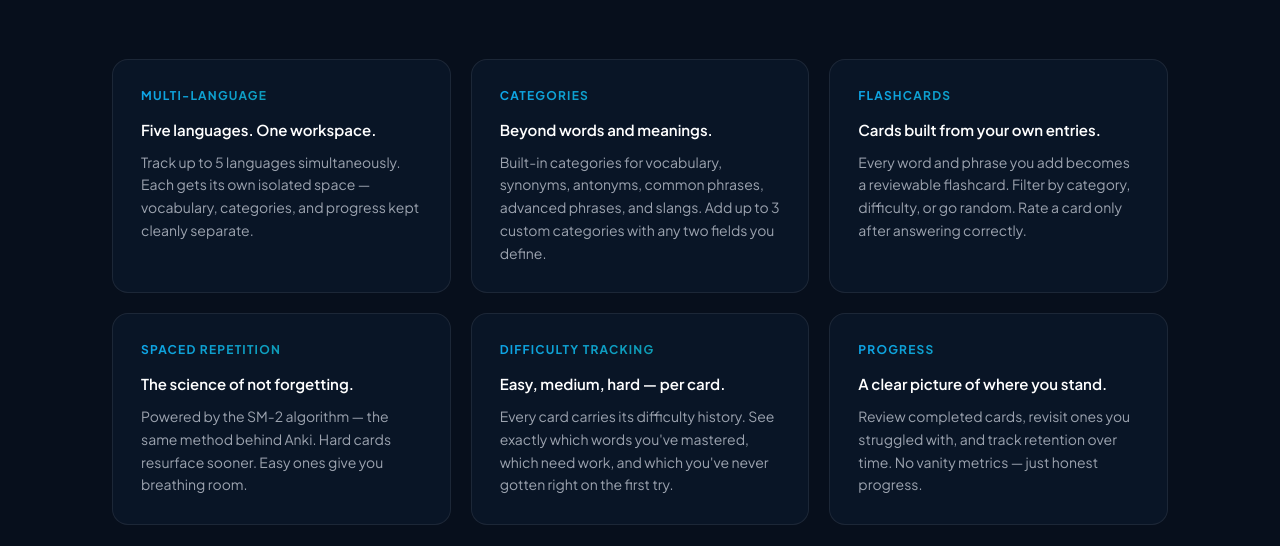
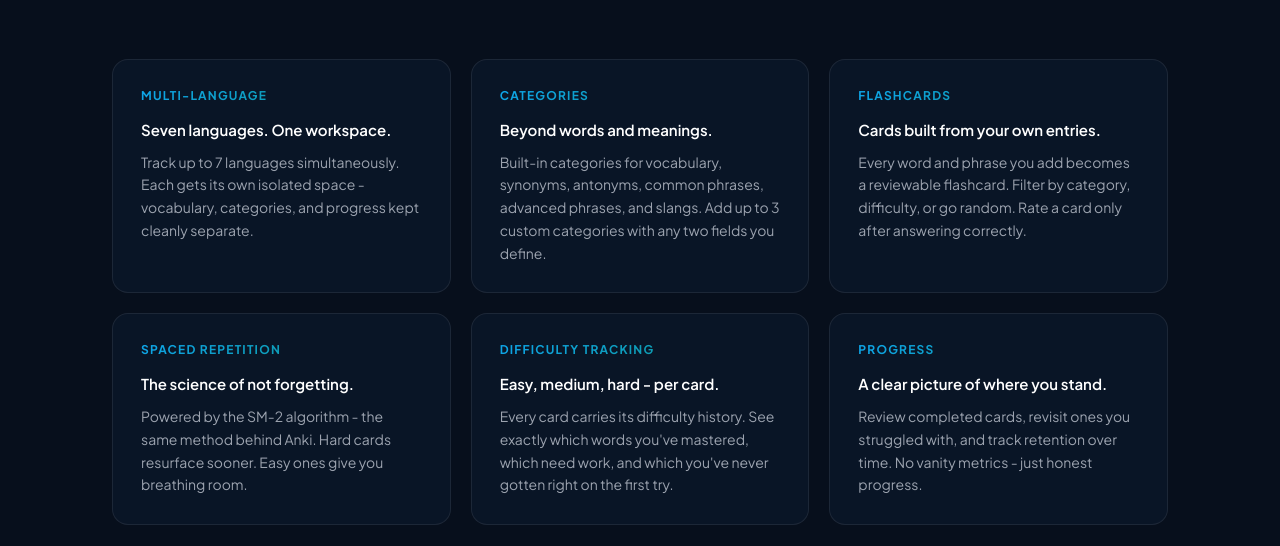
Before and after one commit to Divya4879/EchoCadence, a React (Vite) app in the folder frontend/: page / in a window 1280 px wide. Shown: the part 1503-2049 px from the top of the page. Built offline with nearby package versions, Linux system fonts and the light colour scheme; no server answers.

Commit message:
feat: increase language limit to 7; remove all em dashes from UI

```diff
--- a/frontend/src/components/FlashcardSession.jsx
+++ b/frontend/src/components/FlashcardSession.jsx
@@ -143,7 +143,7 @@ export default function FlashcardSession({ mode, languageId: propLangId }) {
           </div>
           {selectedLang && availableCount === 0 && (
             <p className="text-sm text-center text-gray-500 dark:text-gray-400 py-1">
-              {isLearn ? 'No new cards — add more vocabulary first.' : 'Nothing due for revision yet — check back later.'}
+              {isLearn ? 'No new cards - add more vocabulary first.' : 'Nothing due for revision yet - check back later.'}
             </p>
           )}
           <button onClick={startSession} disabled={!selectedLang || availableCount === 0}
--- a/frontend/src/pages/Dashboard.jsx
+++ b/frontend/src/pages/Dashboard.jsx
@@ -65,7 +65,7 @@ export default function Dashboard() {
                 Revise cards →
               </button>
             )}
-            {languages.length < 5 && (
+            {languages.length < 7 && (
               <button onClick={() => setAdding(true)} className="px-4 py-2 rounded-lg bg-brand-gradient text-white text-sm font-semibold hover:opacity-90 transition-opacity glow">
                 + Add language
               </button>
@@ -114,7 +114,7 @@ export default function Dashboard() {
                 >✕</button>
               </div>
             ))}
-            {languages.length < 5 && (
+            {languages.length < 7 && (
               <button onClick={() => setAdding(true)} className="p-6 rounded-2xl border border-dashed border-gray-200 dark:border-white/10 hover:border-sky-300 dark:hover:border-sky-700/40 transition-colors flex flex-col items-center justify-center gap-2 text-gray-400 dark:text-gray-500 hover:text-sky-500 dark:hover:text-sky-400 min-h-[140px]">
                 <span className="text-2xl">+</span>
                 <span className="text-sm font-medium">Add language</span>
@@ -123,7 +123,7 @@ export default function Dashboard() {
           </div>
         )}
 
-        <p className="text-xs text-gray-400 dark:text-gray-600 mt-8 text-center">{languages.length}/5 languages used</p>
+        <p className="text-xs text-gray-400 dark:text-gray-600 mt-8 text-center">{languages.length}/7 languages used</p>
       </div>
     </div>
   )
--- a/frontend/src/pages/Landing.jsx
+++ b/frontend/src/pages/Landing.jsx
@@ -21,17 +21,17 @@ const Moon = () => (
 )
 
 const features = [
-  { tag: 'Multi-language', title: 'Five languages. One workspace.', body: 'Track up to 5 languages simultaneously. Each gets its own isolated space — vocabulary, categories, and progress kept cleanly separate.' },
+  { tag: 'Multi-language', title: 'Seven languages. One workspace.', body: 'Track up to 7 languages simultaneously. Each gets its own isolated space - vocabulary, categories, and progress kept cleanly separate.' },
   { tag: 'Categories', title: 'Beyond words and meanings.', body: 'Built-in categories for vocabulary, synonyms, antonyms, common phrases, advanced phrases, and slangs. Add up to 3 custom categories with any two fields you define.' },
   { tag: 'Flashcards', title: 'Cards built from your own entries.', body: 'Every word and phrase you add becomes a reviewable flashcard. Filter by category, difficulty, or go random. Rate a card only after answering correctly.' },
-  { tag: 'Spaced Repetition', title: 'The science of not forgetting.', body: 'Powered by the SM-2 algorithm — the same method behind Anki. Hard cards resurface sooner. Easy ones give you breathing room.' },
-  { tag: 'Difficulty Tracking', title: 'Easy, medium, hard — per card.', body: "Every card carries its difficulty history. See exactly which words you've mastered, which need work, and which you've never gotten right on the first try." },
-  { tag: 'Progress', title: 'A clear picture of where you stand.', body: "Review completed cards, revisit ones you struggled with, and track retention over time. No vanity metrics — just honest progress." },
+  { tag: 'Spaced Repetition', title: 'The science of not forgetting.', body: 'Powered by the SM-2 algorithm - the same method behind Anki. Hard cards resurface sooner. Easy ones give you breathing room.' },
+  { tag: 'Difficulty Tracking', title: 'Easy, medium, hard - per card.', body: "Every card carries its difficulty history. See exactly which words you've mastered, which need work, and which you've never gotten right on the first try." },
+  { tag: 'Progress', title: 'A clear picture of where you stand.', body: "Review completed cards, revisit ones you struggled with, and track retention over time. No vanity metrics - just honest progress." },
 ]
 
 const steps = [
-  { n: '01', title: 'Add your languages', desc: "Choose up to 5 languages you're actively learning. Each gets its own dedicated space." },
-  { n: '02', title: 'Build your vocabulary', desc: 'Enter words, meanings, synonyms, antonyms, idioms, phrases — or define your own categories with custom fields.' },
+  { n: '01', title: 'Add your languages', desc: "Choose up to 7 languages you're actively learning. Each gets its own dedicated space." },
+  { n: '02', title: 'Build your vocabulary', desc: 'Enter words, meanings, synonyms, antonyms, idioms, phrases - or define your own categories with custom fields.' },
   { n: '03', title: 'Review with flashcards', desc: 'Cards are generated from your entries. Answer, then rate each one. Your rating shapes when it comes back.' },
   { n: '04', title: 'Let the algorithm work', desc: 'Spaced repetition schedules every card at the optimal interval. Show up consistently and retention compounds.' },
 ]
--- a/frontend/src/pages/Progress.jsx
+++ b/frontend/src/pages/Progress.jsx
@@ -118,7 +118,7 @@ export default function Progress() {
         {firstAttemptCount > 0 && (
           <div className="mb-6 p-4 rounded-2xl bg-teal-50 dark:bg-teal-900/20 border border-teal-200 dark:border-teal-700/40">
             <p className="text-sm font-semibold text-teal-800 dark:text-teal-200">
-              ✦ You nailed {firstAttemptCount} card{firstAttemptCount !== 1 ? 's' : ''} on the first try — those are locked in.
+              ✦ You nailed {firstAttemptCount} card{firstAttemptCount !== 1 ? 's' : ''} on the first try - those are locked in.
             </p>
           </div>
         )}
@@ -229,10 +229,10 @@ export default function Progress() {
                       <span className={`w-1.5 h-1.5 rounded-full ${DIFF[c.difficulty].dot}`} />
                       {c.difficulty}
                     </span>
-                  ) : <span className="text-xs text-gray-400 dark:text-gray-500">—</span>}
+                  ) : <span className="text-xs text-gray-400 dark:text-gray-500">-</span>}
                 </div>
                 <p className={`text-xs font-medium ${c.next_review && new Date(c.next_review) <= new Date() ? 'text-rose-600 dark:text-rose-400' : 'text-gray-600 dark:text-gray-300'}`}>
-                  {nextReviewLabel(c.next_review) || '—'}
+                  {nextReviewLabel(c.next_review) || '-'}
                 </p>
               </div>
             ))}
```
Also changed, not shown: 1 other file (tests, documents, lock files or other folders).
